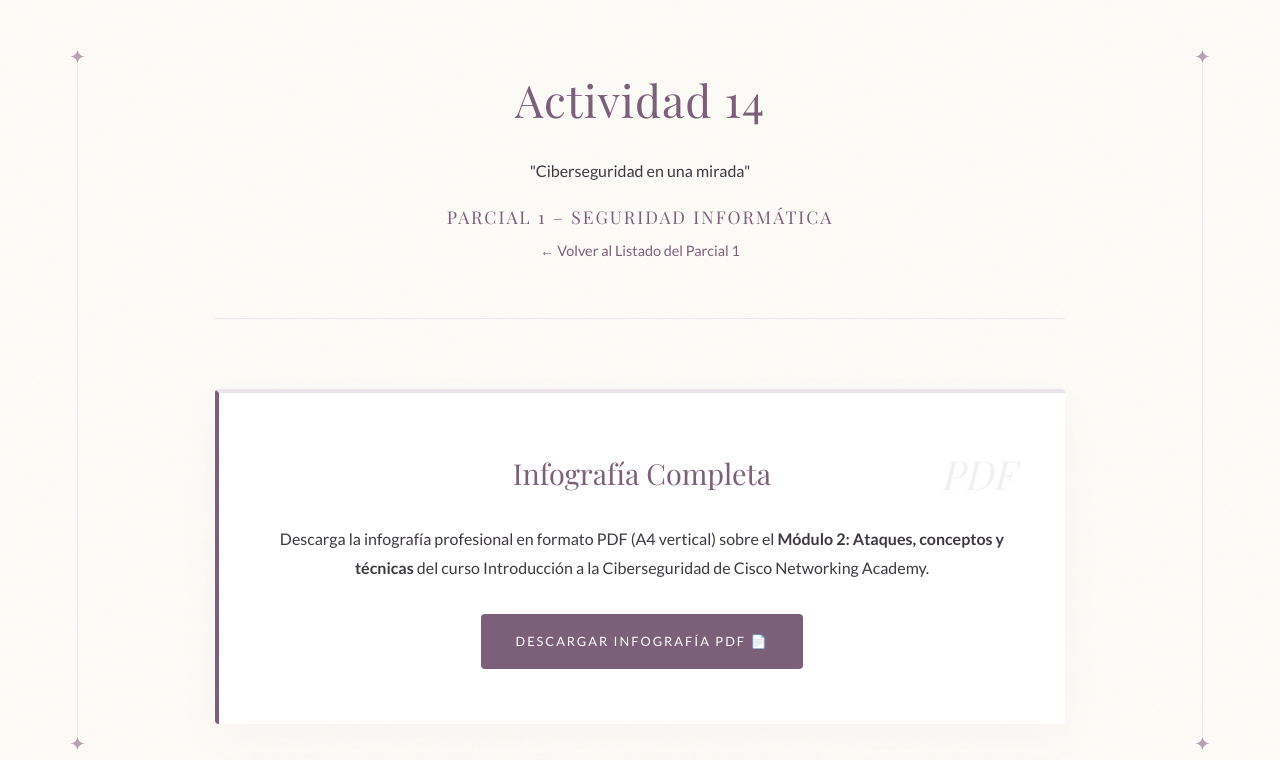
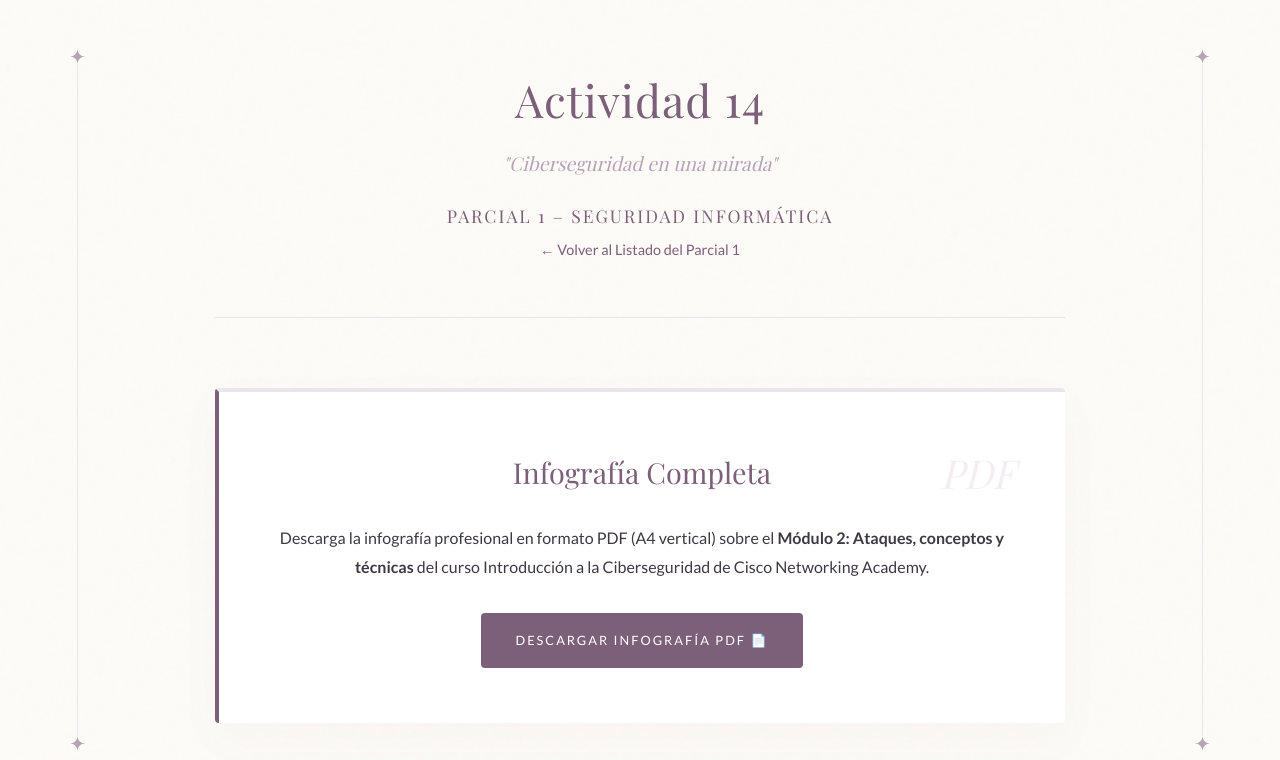
Before and after one commit to cheetosupslp/portafolioWAP, a plain HTML site: page parcial2/act14.html in a window 1280 px wide. Shown: the top 760 px of the page. Drawn offline with nearby package versions, Linux system fonts and the light colour scheme; a web font is replaced by a local one.

Commit message:
Update act14.html

```diff
--- a/parcial2/act14.html
+++ b/parcial2/act14.html
@@ -54,7 +54,7 @@
         <header class="luxury-header">
             <div class="header-content">
                 <h1>Actividad 14</h1>
-                <p class="subtitle">"Ciberseguridad en una mirada"</p>
+                <p class="alias">"Ciberseguridad en una mirada"</p>
                 <h2>Parcial 1 – Seguridad Informática</h2>
                 <p class="institution">
                     <a href="index.html" style="color: var(--accent-dark); text-decoration: none;">← Volver al Listado del Parcial 1</a>
```
